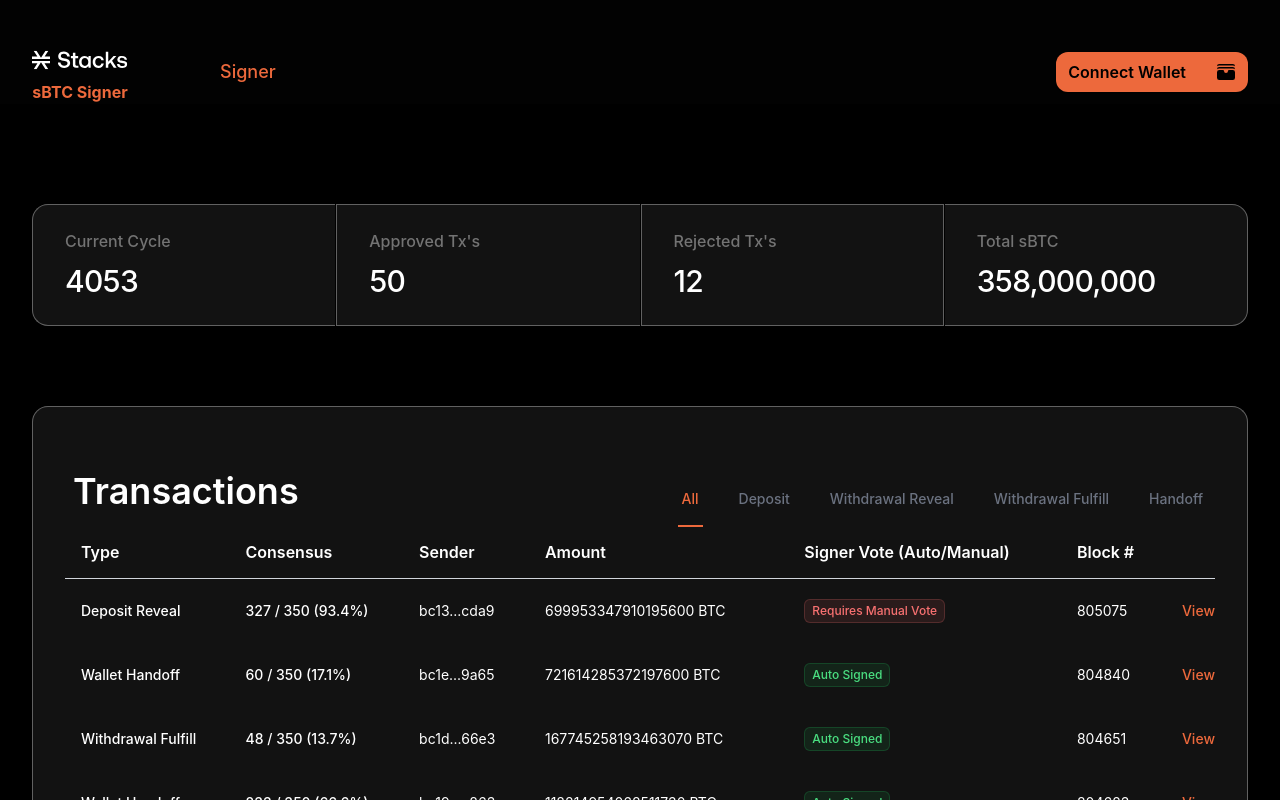
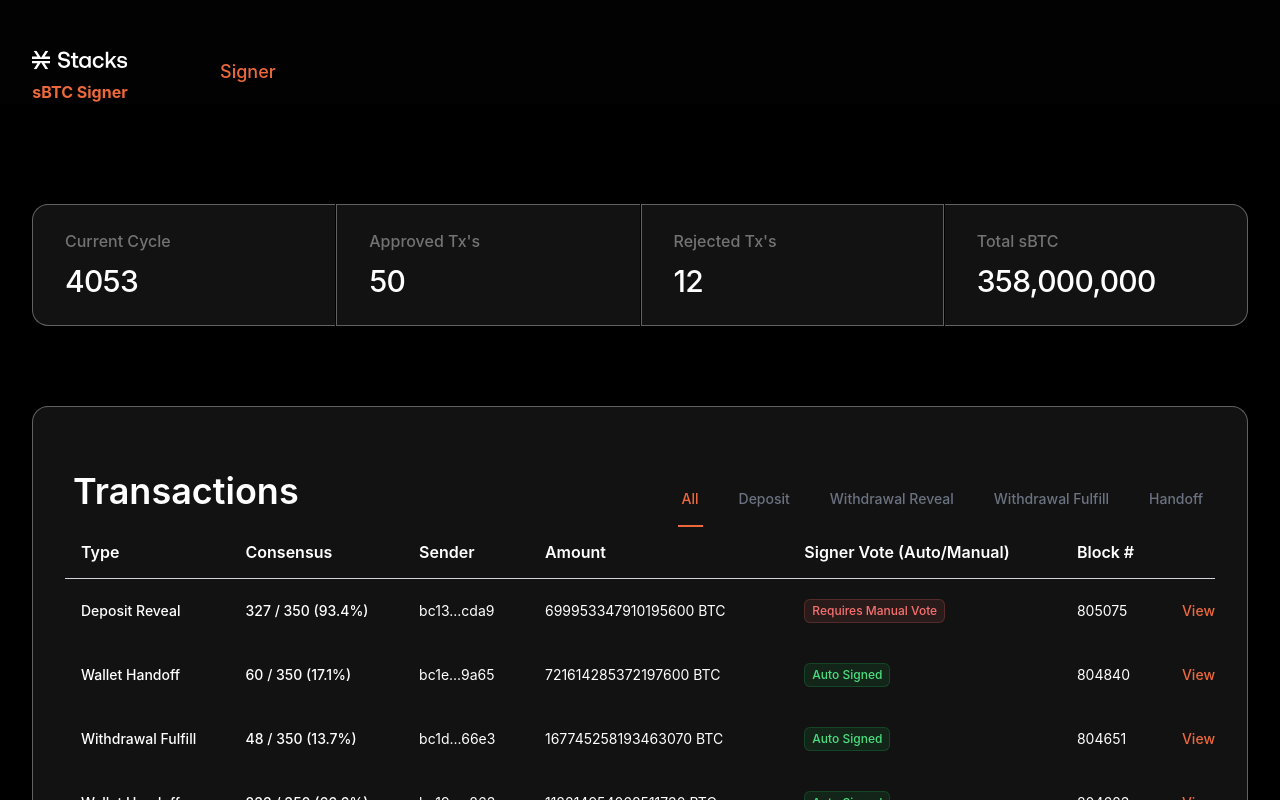
Before and after one commit to setbern/sbtc-web-signer, a Next.js app: page / in a window 1280 px wide. Shown: the top 800 px of the page. Built offline with nearby package versions, Linux system fonts and the light colour scheme.

Commit message:
connect button

```diff
--- a/src/comp/TxDetail.tsx
+++ b/src/comp/TxDetail.tsx
@@ -43,7 +43,7 @@
 const TxDetail = ({ setOpen, open, txDetail }: txDetail) => {
   const [signerTxData, setSignerTxData] = useAtom(signerTxDataAtom); // [
 
-  const [show, setShow] = useState(true);
+  const [show, setShow] = useState(false);
 
   if (!txDetail) {
     return null;
--- a/src/comp/nav/Navigation.tsx
+++ b/src/comp/nav/Navigation.tsx
@@ -75,7 +75,7 @@
               </div>
               <div className=" ">
                 <div className="flex-shrink-0">
-                  <button
+                  {/* <button
                     type="button"
                     className="relative inline-flex items-center gap-x-8 rounded-xl bg-secondary px-3 py-2 text-md font-semibold text-black shadow-sm hover:bg-secondary-light focus-visible:outline focus-visible:outline-2 focus-visible:outline-offset-2 focus-visible:outline-secondary"
                   >
@@ -84,7 +84,7 @@
                       className="-ml-0.5 h-5 w-5"
                       aria-hidden="true"
                     />
-                  </button>
+                  </button> */}
                 </div>
                 <div className="hidden md:ml-4 md:flex md:flex-shrink-0 md:items-center">
                   {/* <button
```
